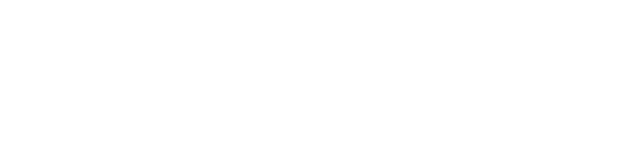
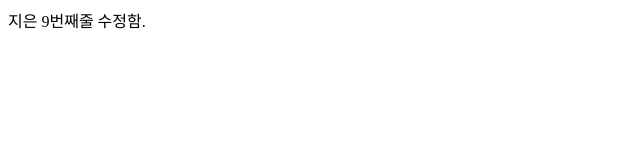
Before and after one commit to kimyouhwa/git_study, a plain HTML site: page right3.html in a window 1280 px wide. Shown: the whole page, without its empty margins (0-640 px from the left). Drawn offline with Linux system fonts and the light colour scheme.

Commit message:
right3파일 지은 수정

```diff
--- a/right3.html
+++ b/right3.html
@@ -6,6 +6,7 @@
     <title>right3</title>
 </head>
 <body>
+    지은 9번째줄 수정함.
 
 </body>
 </html>
```
